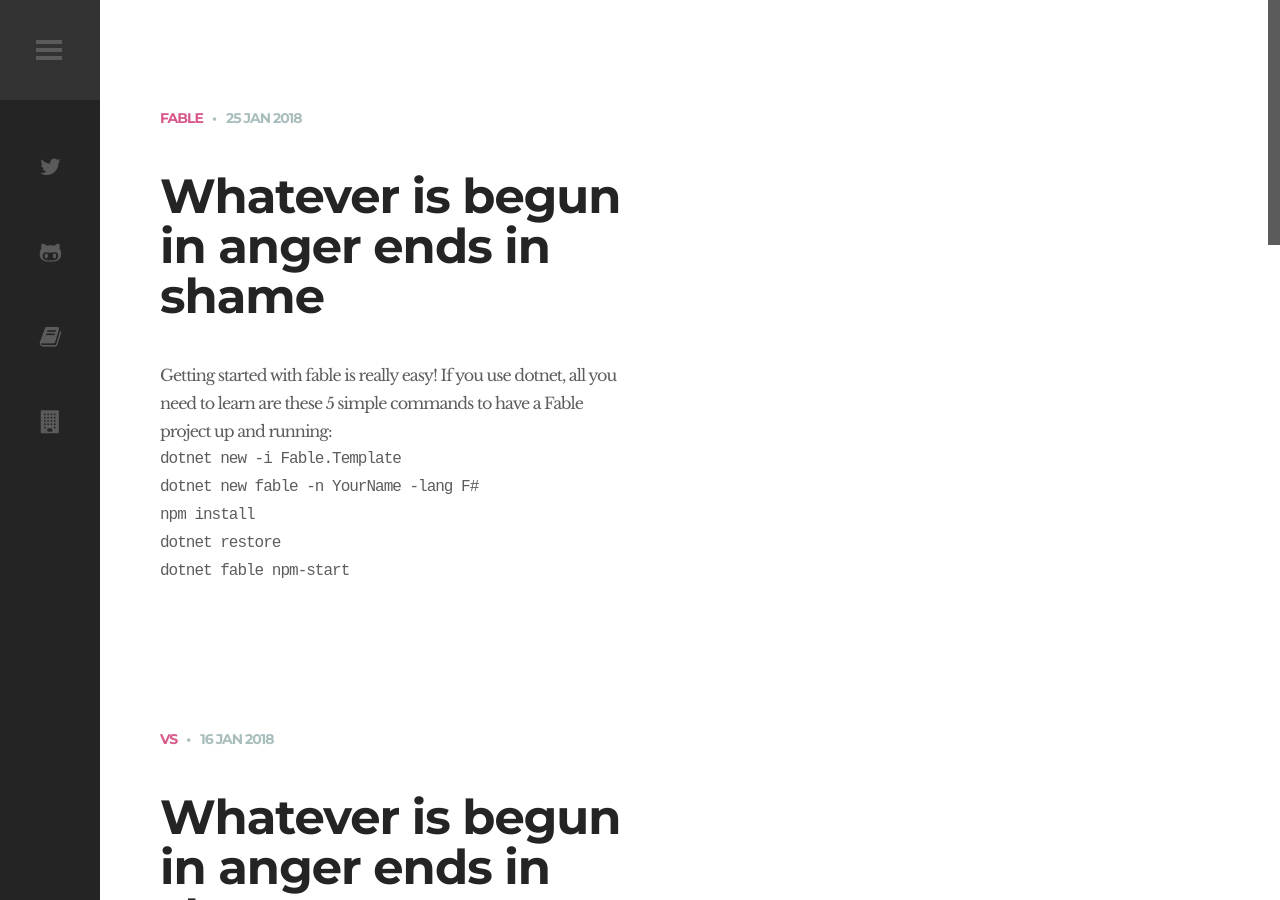
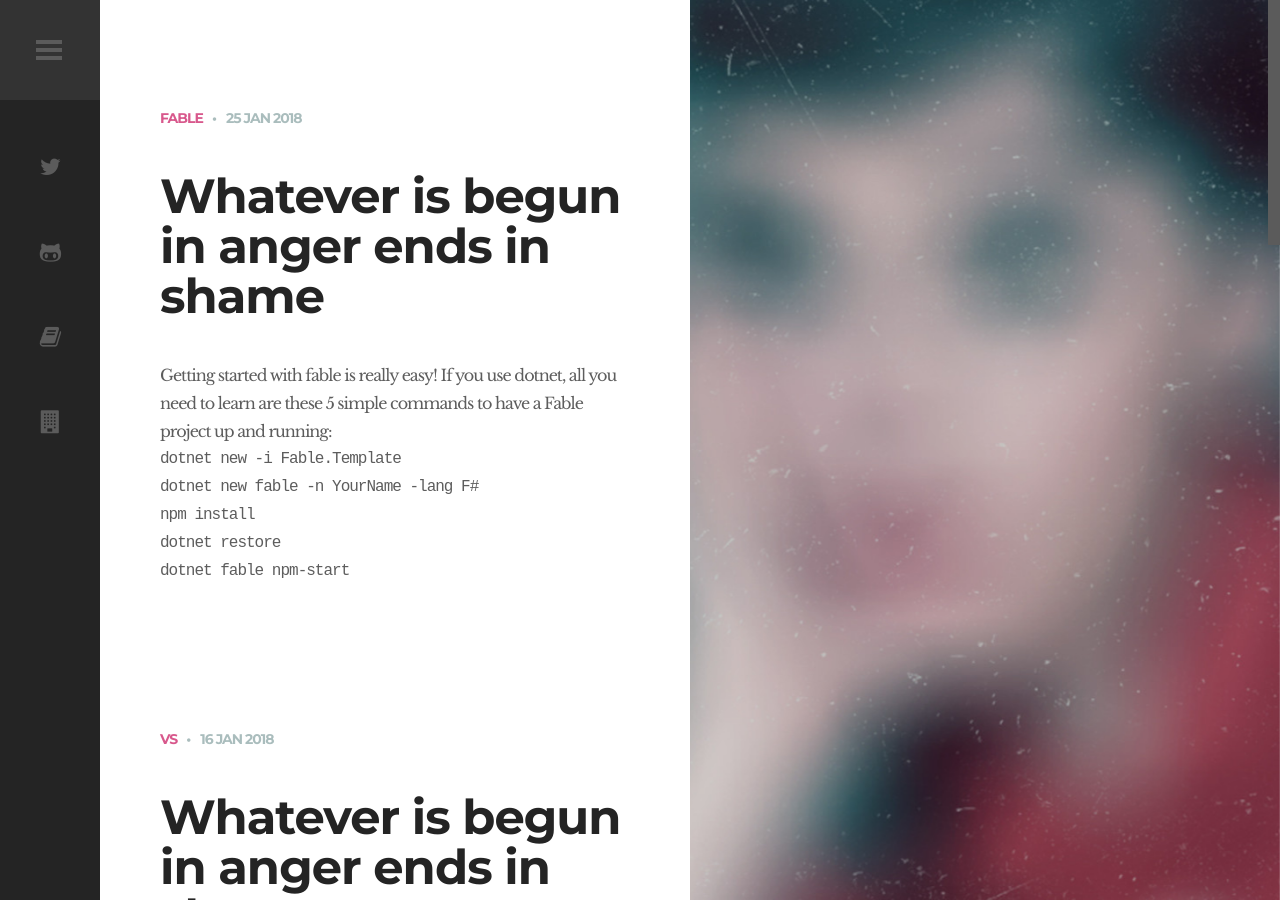
Before and after one commit to selketjah/selketjah.github.io, a Jekyll site: the page built from index.html, in a window 1280 px wide and 900 px high. Built offline with Jekyll 4.4.1, drawn with Linux system fonts in a browser that asks for light colours; the list of posts is cut into pages by our own code.

Commit message:
move featured image to correct spot

```diff
--- a/index.html
+++ b/index.html
@@ -6,6 +6,7 @@ class: home blog
 
 <div id="blog-wrapper">
     <div class="blog-holder center-relative">
+
         {% for post in paginator.posts %}
         <article id="post-1" class="blog-item-holder featured-post">
             <div class="entry-content relative">
@@ -30,11 +31,12 @@ class: home blog
             </div>
         </article>
         {% endfor %}
-    </div>
-    <div class="featured-image-holder">
-        <div class="featured-post-image" style="background-image: url(public/assets/home.jpg)"></div>
+
     </div>
     <div class="clear"></div>
 </div>
 
+<div class="featured-image-holder">
+    <div class="featured-post-image" style="background-image: url(public/assets/home.jpg)"></div>
+</div>
 <div class="clear"></div>
```
